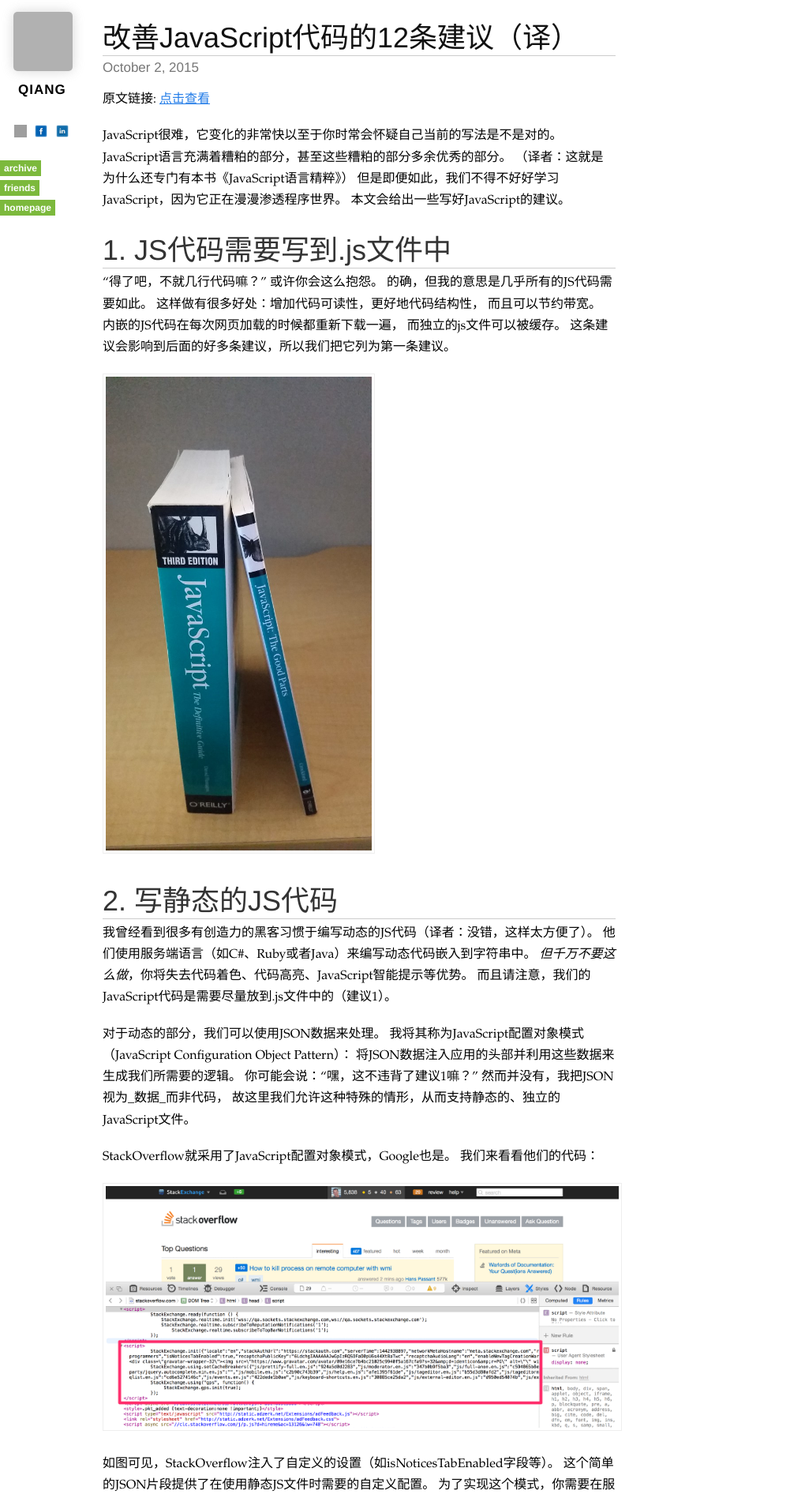
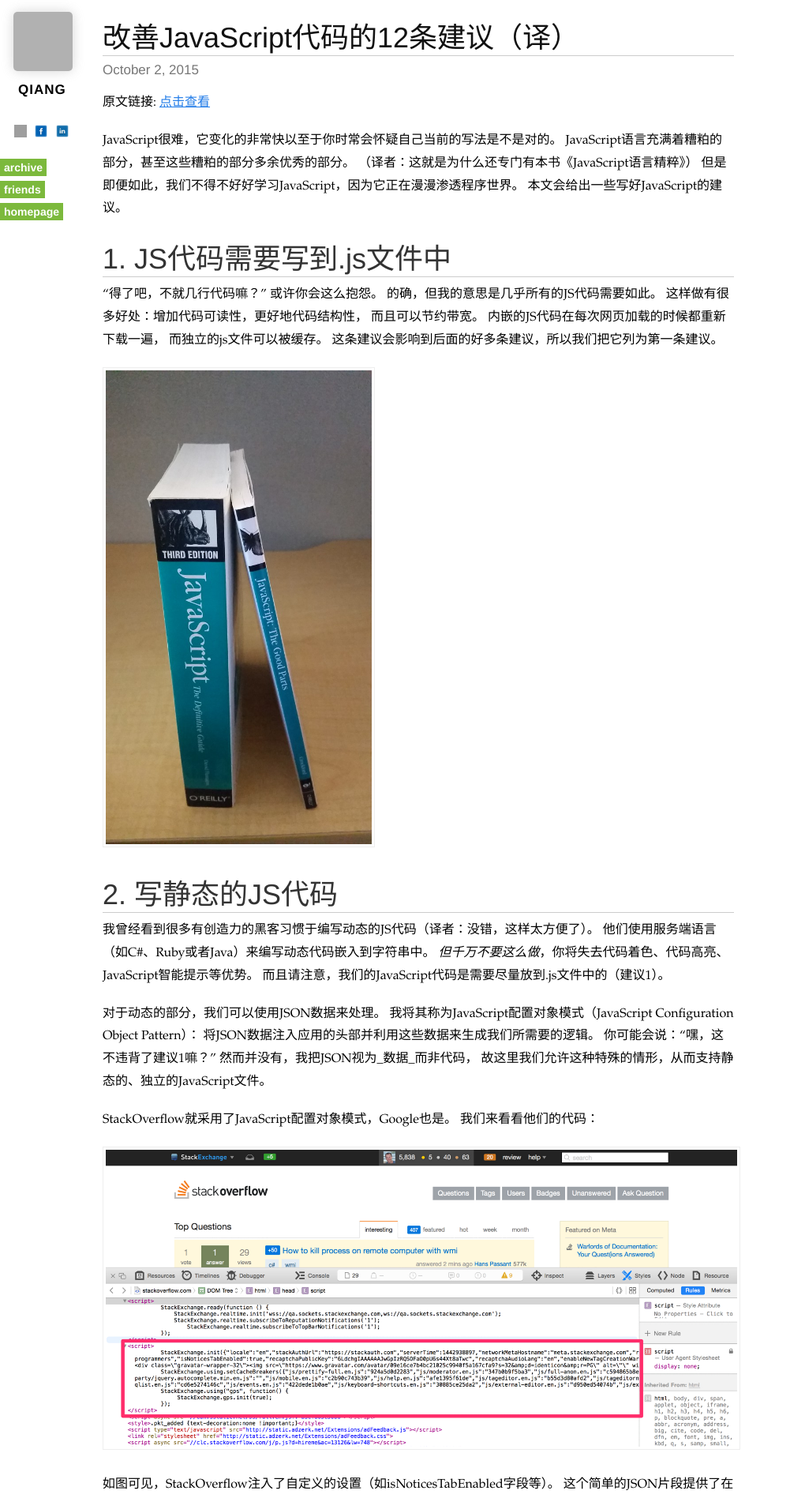
Before and after one commit to qiangrw/qiangrw.github.com, a Jekyll site: the page built from _posts/2015-10-02-12-rules-for-professional-javascript-in-2015.md, in a window 1280 px wide. Shown: the top 1897 px of the page at 79% size, without its empty margins (0-1001 px from the left). Built offline with Jekyll 4.4.1, drawn with Linux system fonts in a browser that asks for light colours; nearby versions of some CDN libraries; some web fonts are replaced; Markdown is read by kramdown in place of the engine named in the settings; comment, search, counter and statistics services are not loaded; grey boxes are pictures that could not be loaded.

Commit message:
fix style

```diff
--- a/css/compiled/base.css
+++ b/css/compiled/base.css
@@ -53,7 +53,7 @@ a {
       padding: 3px 5px;
       color: #fff;
       font-weight: bold;
-      font-size: 12px; }
+      font-size: 14px; }
       .sidebar .sections a:hover {
         color: #ccc; }
     .sidebar .sections ul {
@@ -61,11 +61,11 @@ a {
       padding: 0; }
     .sidebar .sections li {
       list-style: none;
-      margin-bottom: 7px; }
+      margin-bottom: 10px; }
 
 .content {
   margin-left: 130px;
-  width: 650px;
+  width: 800px;
   margin-bottom: 50px; }
   .content h1 {
     color: #333;
@@ -101,7 +101,7 @@ a {
     text-decoration: none; }
   .content h1 {
     font-size: 36px;
-    margin: 18px 0 5px 0; }
+    margin: 18px 0 8px 0; }
   .content h2 {
     font-size: 30px;
     margin-bottom: 15px; }
@@ -114,7 +114,7 @@ a {
     font-size: 16px;
     margin-top: 0;
     margin-bottom: 1.2em;
-    line-height: 1.7em; }
+    line-height: 1.8em; }
     .content p code {
       font-size: 12px;
       background-color: #eeeeee;
```
Also changed, not shown: css/scss/base.scss (+5 -5 lines).
